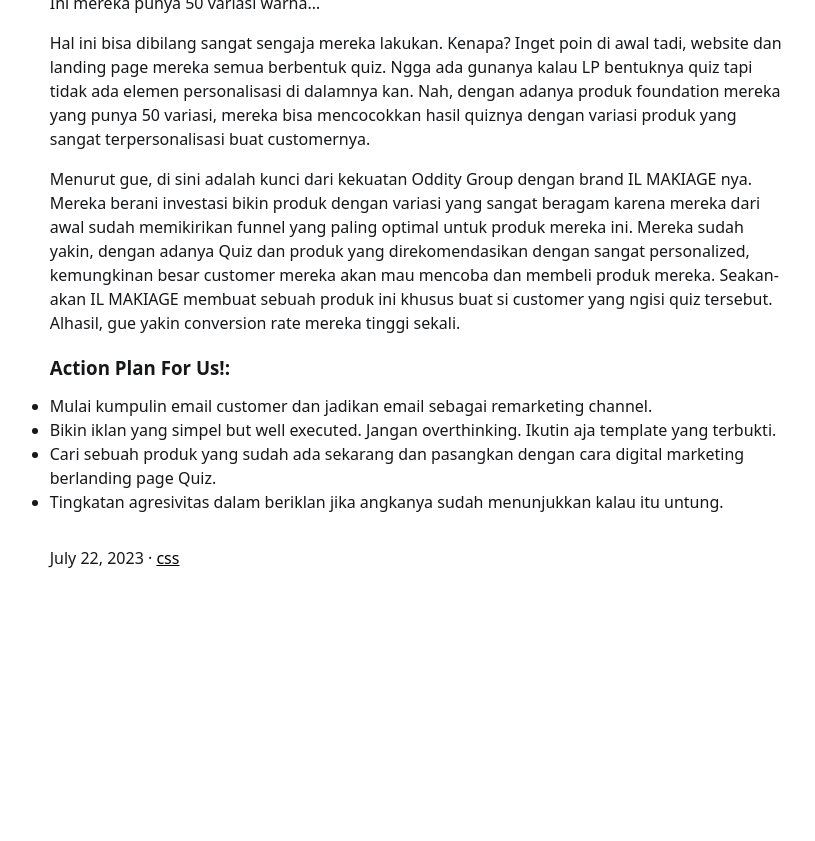
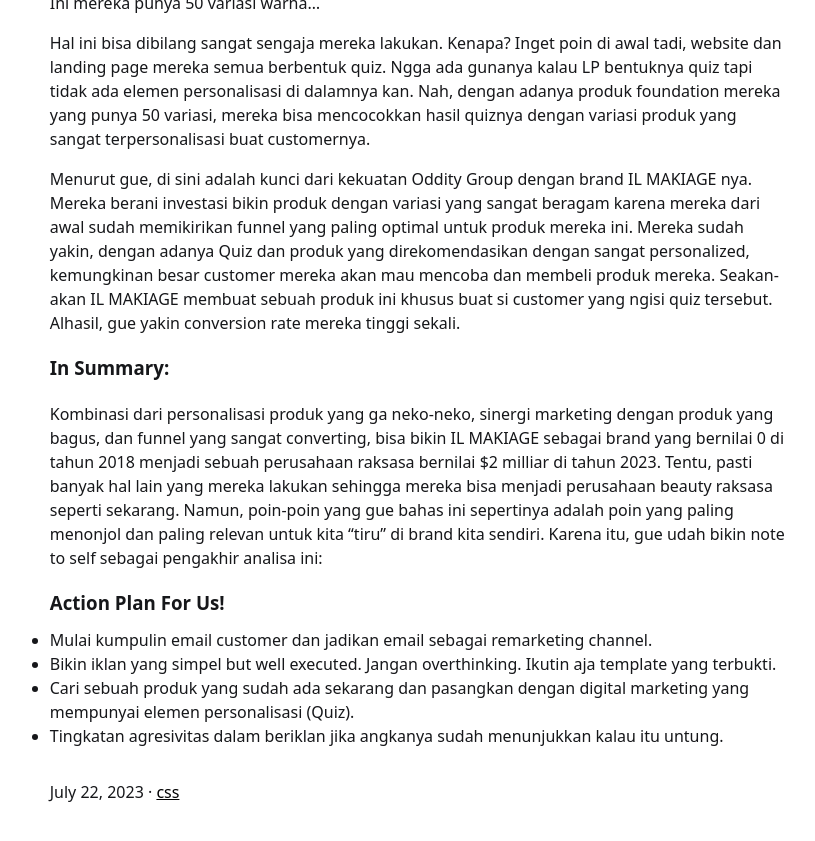
Before and after one commit to chickenchop/jekyll, a Jekyll site: the page built from _posts/2023-07-22-Oddity-Group-Analysis.md, in a window 1280 px wide and 900 px high, scrolled down 1620 px. Shown: the top 841 px of the window, without its empty margins (303-1118 px from the left). Built offline with Jekyll 4.4.1, drawn with Linux system fonts in a browser that asks for light colours; before the commit the page ends 2286 px from its top, so only the background shows below that.

Commit message:
Update 2023-07-22-Oddity-Group-Analysis.md

```diff
--- a/_posts/2023-07-22-Oddity-Group-Analysis.md
+++ b/_posts/2023-07-22-Oddity-Group-Analysis.md
@@ -46,9 +46,11 @@ Hal ini bisa dibilang sangat sengaja mereka lakukan. Kenapa? Inget poin di awal
 
 Menurut gue, di sini adalah kunci dari kekuatan Oddity Group dengan brand IL MAKIAGE nya. Mereka berani investasi bikin produk dengan variasi yang sangat beragam karena mereka dari awal sudah memikirikan funnel yang paling optimal untuk produk mereka ini. Mereka sudah yakin, dengan adanya Quiz dan produk yang direkomendasikan dengan sangat personalized, kemungkinan besar customer mereka akan mau mencoba dan membeli produk mereka. Seakan-akan IL MAKIAGE membuat sebuah produk ini khusus buat si customer yang ngisi quiz tersebut. Alhasil, gue yakin conversion rate mereka tinggi sekali.
 
+### In Summary:
+Kombinasi dari personalisasi produk yang ga neko-neko, sinergi marketing dengan produk yang bagus, dan funnel yang sangat converting, bisa bikin IL MAKIAGE sebagai brand yang bernilai 0 di tahun 2018 menjadi sebuah perusahaan raksasa bernilai $2 milliar di tahun 2023. Tentu, pasti banyak hal lain yang mereka lakukan sehingga mereka bisa menjadi perusahaan beauty raksasa seperti sekarang. Namun, poin-poin yang gue bahas ini sepertinya adalah poin yang paling menonjol dan paling relevan untuk kita "tiru" di brand kita sendiri. Karena itu, gue udah bikin note to self sebagai pengakhir analisa ini:
 
-### Action Plan For Us!:
+### Action Plan For Us!
    - Mulai kumpulin email customer dan jadikan email sebagai remarketing channel.
    - Bikin iklan yang simpel but well executed. Jangan overthinking. Ikutin aja template yang terbukti.
-   - Cari sebuah produk yang sudah ada sekarang dan pasangkan dengan cara digital marketing berlanding page Quiz.
+   - Cari sebuah produk yang sudah ada sekarang dan pasangkan dengan digital marketing yang mempunyai elemen personalisasi (Quiz).
    - Tingkatan agresivitas dalam beriklan jika angkanya sudah menunjukkan kalau itu untung.
```
